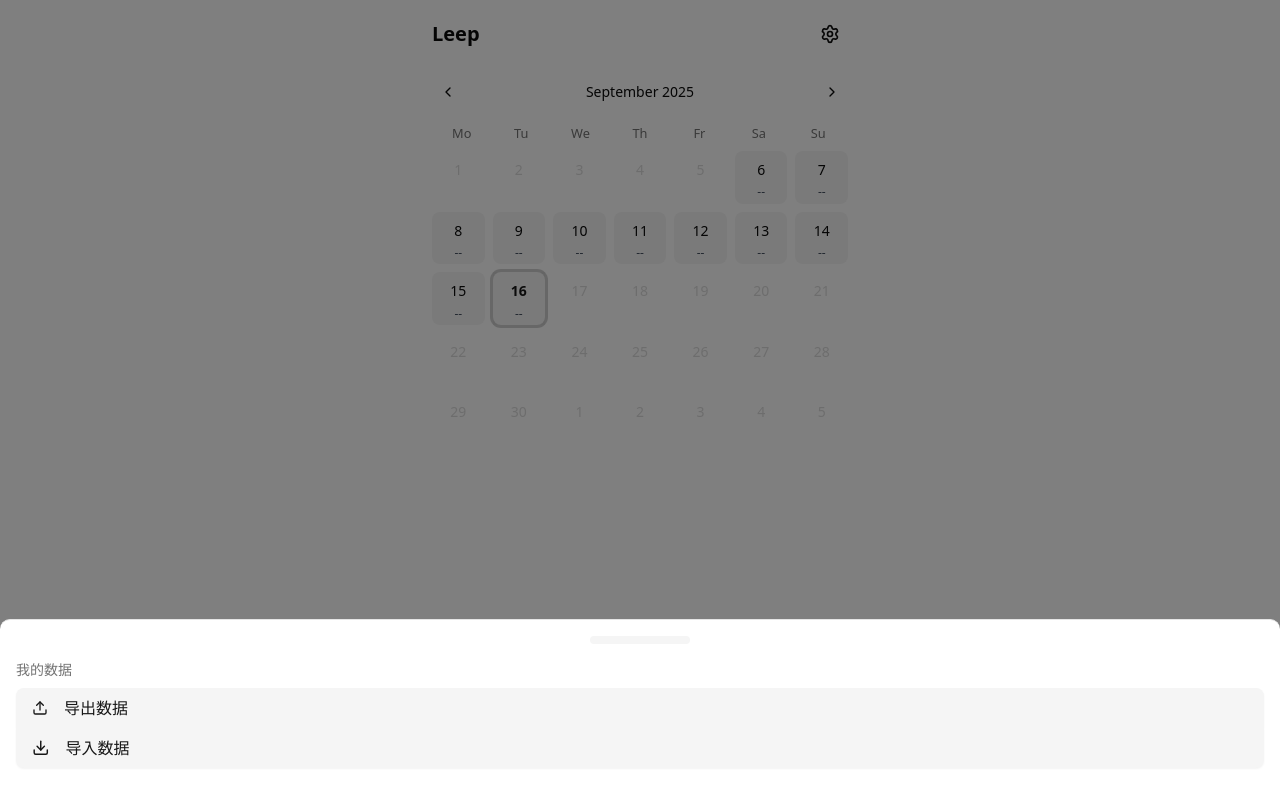
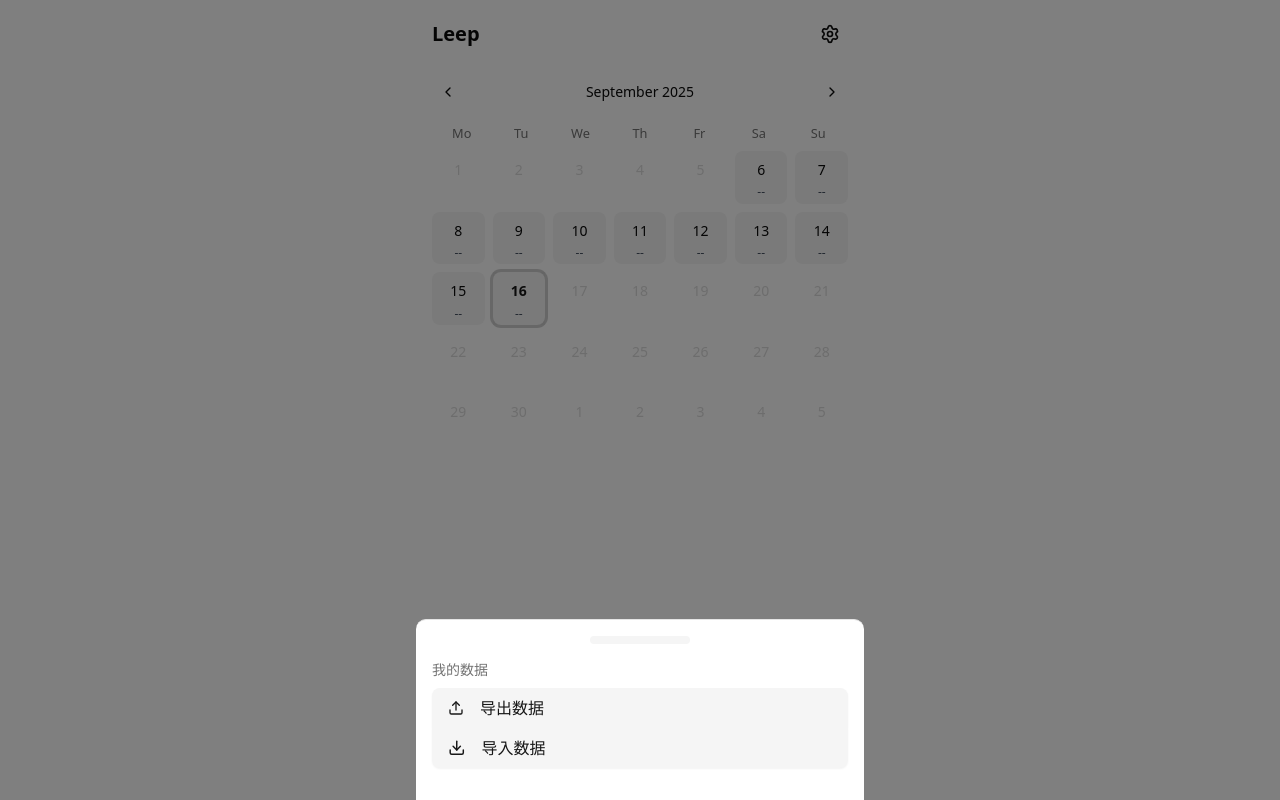
Before and after one commit to ilenceye/leep, a React (Vite) app: page / in a window 1280 px wide. Both pictures are taken after a click on the button 830 px from the left and 34 px from the top of the page. Built offline with nearby package versions, Linux system fonts and the light colour scheme.

Commit message:
fix: add max-width styling to Drawer

```diff
--- a/src/ui/drawer.tsx
+++ b/src/ui/drawer.tsx
@@ -59,6 +59,7 @@ function DrawerContent({
           "data-[vaul-drawer-direction=bottom]:inset-x-0 data-[vaul-drawer-direction=bottom]:bottom-0 data-[vaul-drawer-direction=bottom]:mt-24 data-[vaul-drawer-direction=bottom]:max-h-[80vh] data-[vaul-drawer-direction=bottom]:rounded-t-lg data-[vaul-drawer-direction=bottom]:border-t",
           "data-[vaul-drawer-direction=right]:inset-y-0 data-[vaul-drawer-direction=right]:right-0 data-[vaul-drawer-direction=right]:w-3/4 data-[vaul-drawer-direction=right]:border-l data-[vaul-drawer-direction=right]:sm:max-w-sm",
           "data-[vaul-drawer-direction=left]:inset-y-0 data-[vaul-drawer-direction=left]:left-0 data-[vaul-drawer-direction=left]:w-3/4 data-[vaul-drawer-direction=left]:border-r data-[vaul-drawer-direction=left]:sm:max-w-sm",
+          "mx-auto max-w-md",
           className,
         )}
         {...props}
```
